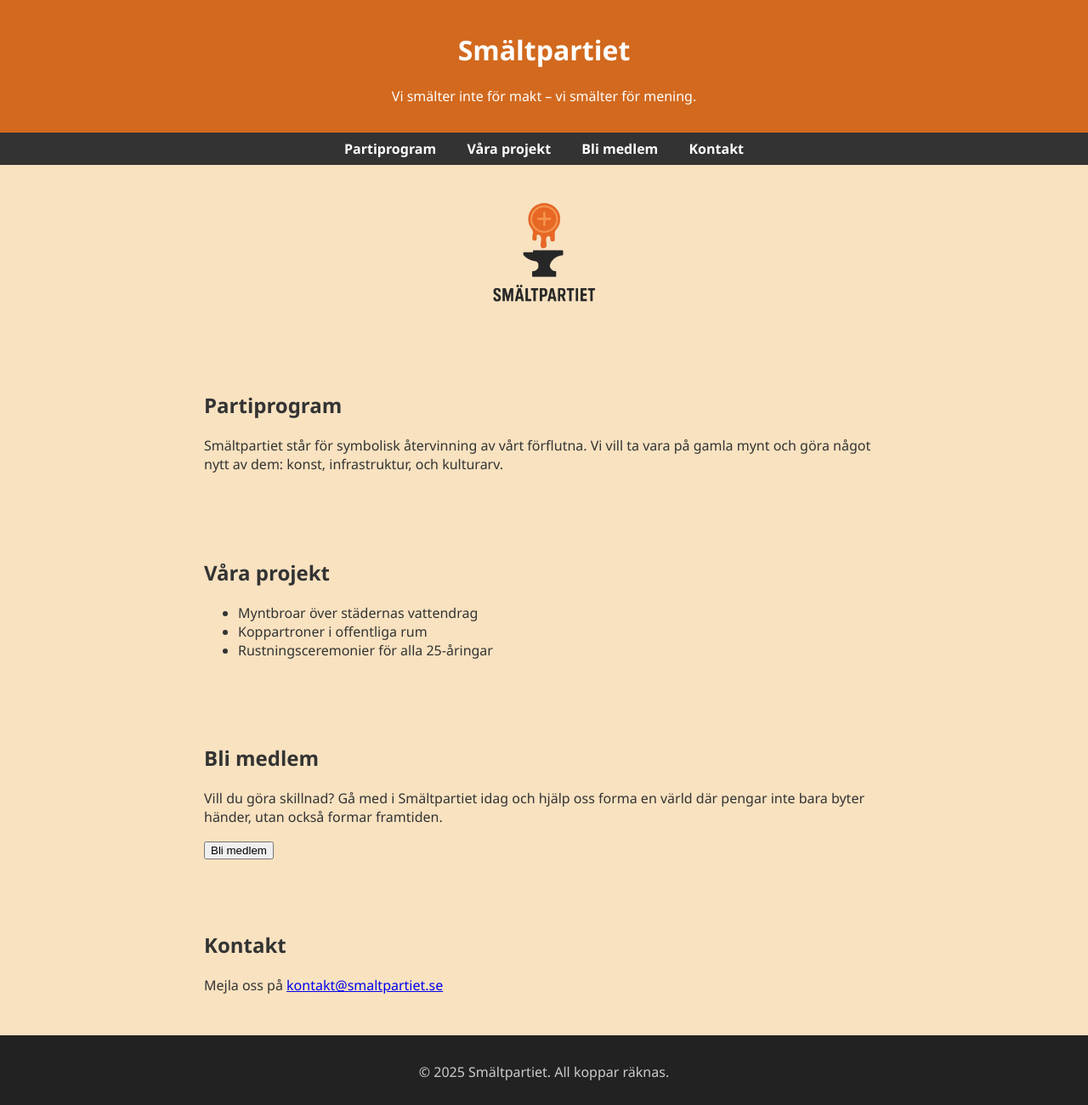
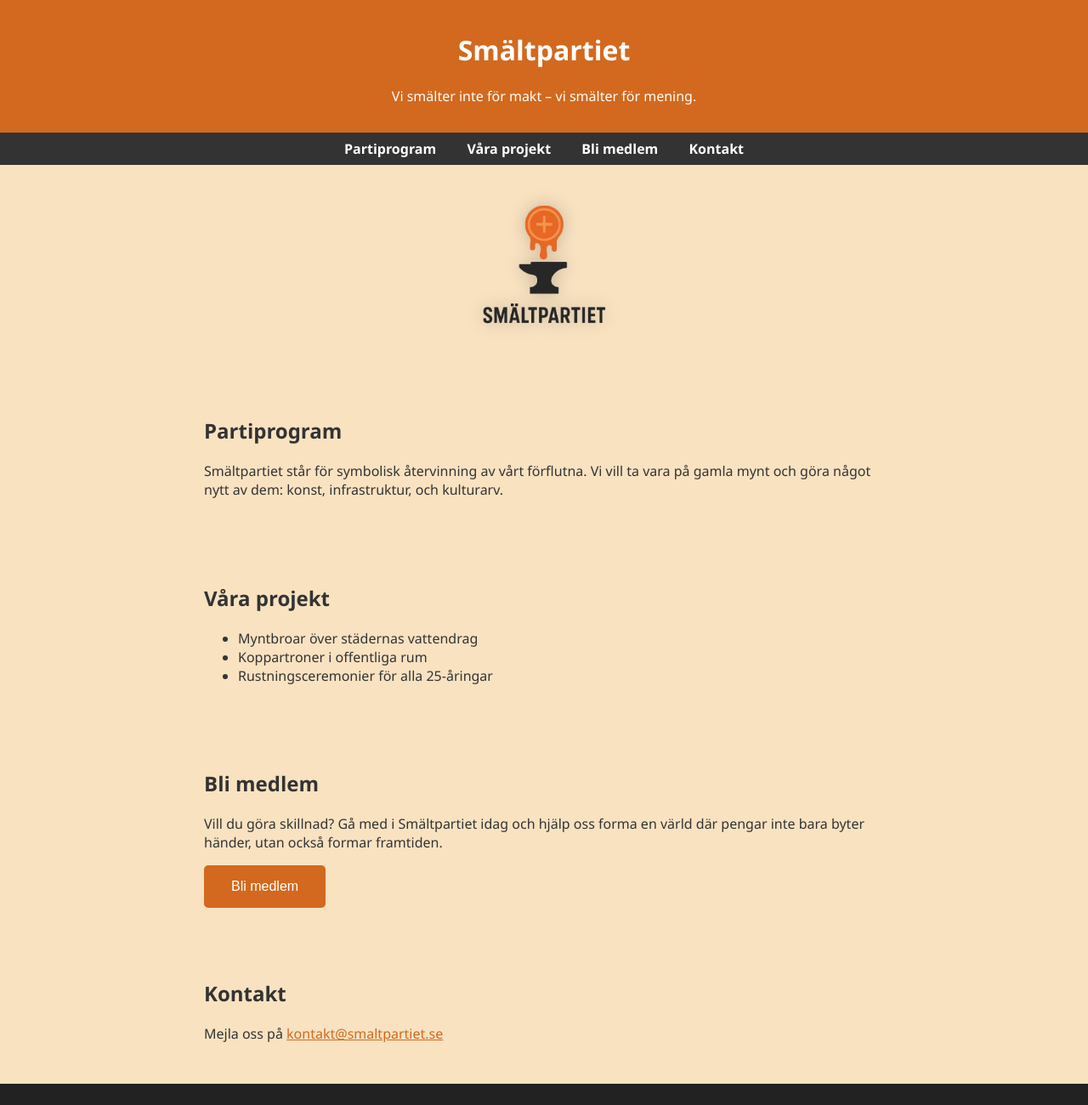
Before and after one commit to Myntsmidaren3/smaltpartiet, a plain HTML site: page index.html in a window 1280 px wide. Shown: the top 1300 px of the page at 85% size. Drawn offline with Linux system fonts and the light colour scheme.

Commit message:
Add files via upload

```diff
--- a/index.html
+++ b/index.html
@@ -36,15 +36,31 @@
       margin: auto;
     }
     .logo {
-      width: 150px;
+      width: 180px;
       display: block;
       margin: 2rem auto;
+      filter: drop-shadow(0 0 10px rgba(0, 0, 0, 0.2));
+    }
+    button {
+      background-color: #d2691e;
+      color: white;
+      border: none;
+      padding: 1rem 2rem;
+      font-size: 1rem;
+      border-radius: 5px;
+      cursor: pointer;
+    }
+    button:hover {
+      background-color: #a0522d;
     }
     footer {
       text-align: center;
       padding: 1rem;
       background-color: #222;
       color: #ccc;
+    }
+    a {
+      color: #d2691e;
     }
   </style>
 </head>
@@ -78,7 +94,9 @@
   <section id="medlem">
     <h2>Bli medlem</h2>
     <p>Vill du göra skillnad? Gå med i Smältpartiet idag och hjälp oss forma en värld där pengar inte bara byter händer, utan också formar framtiden.</p>
-    <button>Bli medlem</button>
+    <a href="mailto:kontakt@smaltpartiet.se?subject=Bli%20medlem%20i%20Smältpartiet">
+      <button>Bli medlem</button>
+    </a>
   </section>
 
   <section id="kontakt">
```
